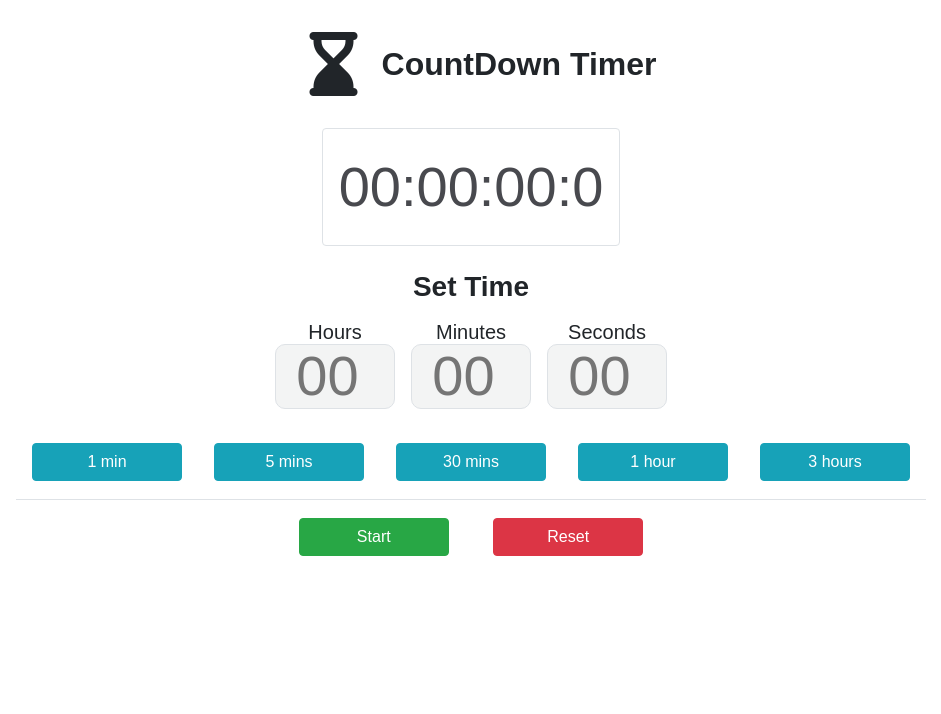
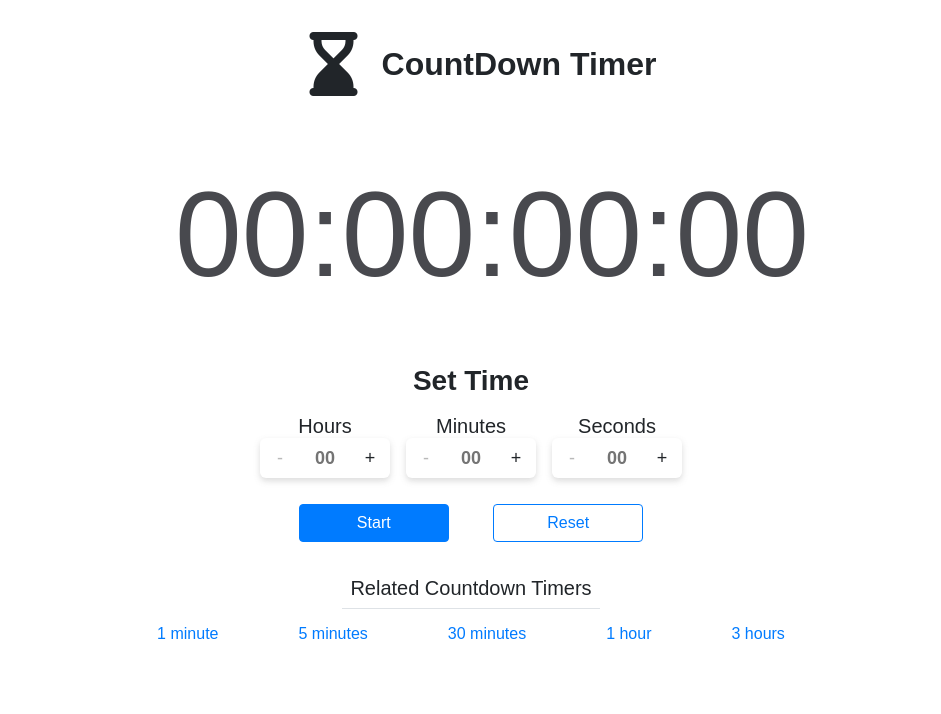
Before and after one commit to Hassan-YB/Timers, a PHP site: page /timer.html in a window 1280 px wide. Shown: the part 56-770 px from the top of the page, without its empty margins (169-1110 px from the left). Run offline with PHP 8.4, Linux system fonts and the light colour scheme; some libraries are stand-ins or nearby versions.

Commit message:
Countdown timer updated

```diff
--- a/css/style.css
+++ b/css/style.css
@@ -45,6 +45,7 @@ h1,h2,h3,h4,h5{
     font-size: 180px;
     color: #48494e;
 }
+
 .btn{
     width: 150px !important;
     margin: 10px 20px;
@@ -116,6 +117,7 @@ h1,h2,h3,h4,h5{
 }
 
 
+
 /* Small devices (landscape phones, 576px and up) */
 @media (min-width: 576px) {
     .flex-sm-column{
--- /dev/null
+++ b/js/sound.js
@@ -0,0 +1,14 @@
+function playStartSound(){
+    var audio = new Audio('../sound/a6_sine_250ms.ogg');
+    audio.play();
+}
+
+function playStopSound(){
+    var audio = new Audio('../sound/a6_sine_100ms_end.ogg');
+    audio.play();
+}
+
+function playIntervalSound(){
+    var audio = new Audio('../sound/a6_sine_750ms.ogg');
+    audio.play();
+}
--- a/splittimer.html
+++ b/splittimer.html
@@ -134,7 +134,7 @@
     <!-- Option 1: jQuery and Bootstrap Bundle (includes Popper) -->
     <script src="https://cdn.jsdelivr.net/npm/jquery@3.5.1/dist/jquery.slim.min.js" integrity="sha384-DfXdz2htPH0lsSSs5nCTpuj/zy4C+OGpamoFVy38MVBnE+IbbVYUew+OrCXaRkfj" crossorigin="anonymous"></script>
     <script src="https://cdn.jsdelivr.net/npm/bootstrap@4.6.1/dist/js/bootstrap.bundle.min.js" integrity="sha384-fQybjgWLrvvRgtW6bFlB7jaZrFsaBXjsOMm/tB9LTS58ONXgqbR9W8oWht/amnpF" crossorigin="anonymous"></script>
-    <script src="js/easytimer.min.js"></script>
+    <script src="js/easytimer_doubledigits.min.js"></script>
     <script>
         var timer = new easytimer.Timer();
         var countdown_val = true;
--- a/stopwatch.html
+++ b/stopwatch.html
@@ -49,7 +49,7 @@
 
       <div id="secondTenthsExample" class="d-flex justify-content-center flex-column align-items-center m-3">
         <h2 class="p-3 d-flex align-items-center justify-content-between"><i class="fas fa-stopwatch fa-2x mx-4"></i><b>Stopwatch</b></h2>
-        <div class="values my-3 p-3 border rounded" style="font-size:56px;">00:00:00:<span style="font-size:40px">0</span></div>
+        <div class="values my-3 p-3 border rounded text-left" style="font-size:56px;">00:00:00:<span style="font-size:40px">0</span></div>
 
         <div id="chronoExample">
             <button class="btn btn-success startButton" id="timer-btn">Start</button>
@@ -62,7 +62,7 @@
     <!-- Option 1: jQuery and Bootstrap Bundle (includes Popper) -->
     <script src="https://cdn.jsdelivr.net/npm/jquery@3.5.1/dist/jquery.slim.min.js" integrity="sha384-DfXdz2htPH0lsSSs5nCTpuj/zy4C+OGpamoFVy38MVBnE+IbbVYUew+OrCXaRkfj" crossorigin="anonymous"></script>
     <script src="https://cdn.jsdelivr.net/npm/bootstrap@4.6.1/dist/js/bootstrap.bundle.min.js" integrity="sha384-fQybjgWLrvvRgtW6bFlB7jaZrFsaBXjsOMm/tB9LTS58ONXgqbR9W8oWht/amnpF" crossorigin="anonymous"></script>
-    <script src="js/easytimer.min.js"></script>
+    <script src="js/easytimer_doubledigits.min.js"></script>
     <script>
         var timer = new easytimer.Timer();
         var timer_btn = 0;
@@ -71,7 +71,7 @@
             if (timer_btn == 0){
                 timer.start({precision: 'secondTenths'});
                 timer.addEventListener('secondTenthsUpdated', function (e) {
-                    $('#secondTenthsExample .values').html(timer.getTimeValues().toString(['hours', 'minutes', 'seconds']) + ':<span style="font-size:40px">' + timer.getTimeValues().secondTenths) + '</span>';
+                    $('#secondTenthsExample .values').html(timer.getTimeValues().toString(['hours', 'minutes', 'seconds', 'secondTenths']));
                 });
                 timer_btn = 1; //timer has started
                 $('#timer-btn').removeClass("btn-success").addClass("btn-dark");
--- a/timer.html
+++ b/timer.html
@@ -14,6 +14,20 @@
     <title>CountDown Timer</title>
   </head>
   <body>
+    <style>
+        .values{
+            font-size: 120px;
+            color: #48494e;
+        }
+        .timings > p{
+            margin: 5px 40px;
+            cursor: pointer;
+        }
+        .timings > :hover{
+            transform: scale(1.1);
+            transition: 1.5s;
+        }
+    </style>
     <nav class="navbar navbar-expand-lg navbar-light bg-light">
         <a class="navbar-brand " href="#"><i class="fa-regular fa-hourglass"></i> <b> Timers</b></a>
         <button class="navbar-toggler" type="button" data-toggle="collapse" data-target="#navbarSupportedContent" aria-controls="navbarSupportedContent" aria-expanded="false" aria-label="Toggle navigation">
@@ -47,35 +61,37 @@
         </div>
     </nav>
 
-    <div id="secondTenthsExample" class="d-flex justify-content-center flex-column align-items-center m-3">
+    <div id="secondTenthsExample" class="d-flex justify-content-center flex-column align-items-center m-3 pb-5">
         <h2 class="p-3 d-flex align-items-center justify-content-between"><i class="fas fa-hourglass-end fa-2x mx-4"></i><b> CountDown Timer</b></h2>
-        <div class="values my-3 p-3 border rounded" style="font-size:56px;">00:00:00:0</div>
+        <div class="values my-3 p-3 text-left w-50">00:00:00:00</div>
         <h3 class="p-2"><b>Set Time</b></h3>
         <div class="d-flex flex-row justify-content-center my-2 mb-3">
             <div class="d-flex flex-column align-items-center mx-2">
                 <h5>Hours</h5>
-                <input class="input-group" type="number" id="hours" min="0" step="1" placeholder="00" onchange="setHours(this);"/>
+                <input class="numberstyle" type="number" id="hours" min="0" step="1" value="00" onchange="setHours(this);"/>
             </div>
             <div class="d-flex flex-column align-items-center mx-2">
                 <h5>Minutes</h5>
-                <input class="input-group" type="number" id="minutes" min="0" max="60" step="1" placeholder="00" onchange="setMinutes(this);"/>
+                <input class="numberstyle" type="number" id="minutes" min="0" max="60" step="1" value="00" onchange="setMinutes(this);"/>
             </div>
             <div class="d-flex flex-column align-items-center mx-2">
                 <h5>Seconds</h5>
-                <input class="input-group" type="number" id="seconds" min="0" max="60" step="1" placeholder="00" onchange="setSeconds(this);"/>
+                <input class="numberstyle" type="number" id="seconds" min="0" max="60" step="1" value="00" onchange="setSeconds(this);"/>
             </div>
-        </div>
-        <div class="d-flex flex-row justify-content-center my-2 m-2 pb-2 border-bottom">
-            <button class="btn btn-info mx-3" onclick="preSetMinutes(1)">1 min</button>
-            <button class="btn btn-info mx-3" onclick="preSetMinutes(5)">5 mins</button>
-            <button class="btn btn-info mx-3" onclick="preSetMinutes(30)">30 mins</button>
-            <button class="btn btn-info mx-3" onclick="preSetHours(1)">1 hour</button>
-            <button class="btn btn-info mx-3" onclick="preSetHours(3)">3 hours</button>
         </div>
 
         <div id="chronoExample">
-            <button class="btn btn-success startButton" id="timer-btn">Start</button>
-            <button class="btn btn-danger resetButton">Reset</button>
+            <button class="btn btn-primary startButton" id="timer-btn">Start</button>
+            <button class="btn btn-outline-primary resetButton">Reset</button>
+        </div>
+
+        <h5 class="border-bottom p-2 mt-3">Related Countdown Timers</h5>
+        <div class="d-flex flex-row justify-content-between my-2 m-2 pb-2 timings">
+            <p class="text-primary" onclick="preSetMinutes(1)">1 minute</p>
+            <p class="text-primary" onclick="preSetMinutes(5)">5 minutes</p>
+            <p class="text-primary" onclick="preSetMinutes(30)">30 minutes</p>
+            <p class="text-primary" onclick="preSetHours(1)">1 hour</p>
+            <p class="text-primary" onclick="preSetHours(3)">3 hours</p>
         </div>
     </div>
 
@@ -85,7 +101,9 @@
     <!-- Option 1: jQuery and Bootstrap Bundle (includes Popper) -->
     <script src="https://cdn.jsdelivr.net/npm/jquery@3.5.1/dist/jquery.slim.min.js" integrity="sha384-DfXdz2htPH0lsSSs5nCTpuj/zy4C+OGpamoFVy38MVBnE+IbbVYUew+OrCXaRkfj" crossorigin="anonymous"></script>
     <script src="https://cdn.jsdelivr.net/npm/bootstrap@4.6.1/dist/js/bootstrap.bundle.min.js" integrity="sha384-fQybjgWLrvvRgtW6bFlB7jaZrFsaBXjsOMm/tB9LTS58ONXgqbR9W8oWht/amnpF" crossorigin="anonymous"></script>
-    <script src="js/easytimer.min.js"></script>
+    <script src="js/easytimer_doubledigits.min.js"></script>
+    <script src="js/sound.js"></script>
+    <script src="js/inputbutton.js"></script>
     <script>
         var timer = new easytimer.Timer();
         var valuesDict = {
@@ -168,19 +186,12 @@
             return [display_hrs, display_mins, display_secs]
         }
 
-        $('#chronoExample .startButton').click(function () {
-
-            timer.start({countdown: true, startValues: valuesDict,precision: 'secondTenths'});
-            timer.addEventListener('secondTenthsUpdated', function (e) {
-                $('#secondTenthsExample .values').html(timer.getTimeValues().toString(['hours', 'minutes', 'seconds', 'secondTenths']));
-            });
-        });
-
 
         var timer_btn = 0;
         var paused = false;
 
         $('#chronoExample .startButton').click(function () {
+            if(Number($("#hours").val()) > 0 || Number($("#minutes").val()) > 0 || Number($("#seconds").val()) > 0){
                 if (timer_btn == 0){
                     timer.start({countdown: true, startValues: valuesDict,precision: 'secondTenths'});
                     timer.addEventListener('secondTenthsUpdated', function (e) {
@@ -188,20 +199,17 @@
                     });
 
                     timer_btn = 1; //timer has started
-                $('#timer-btn').removeClass("btn-success").addClass("btn-dark");
                     $("#timer-btn").html("Stop");
                 }
                 else{
                     if (timer.getTimeValues().minutes > 0 || timer.getTimeValues().seconds > 0 ){
                         if (paused == false){
                             timer.pause();
-                        $('#timer-btn').removeClass("btn-dark").addClass("btn-warning");
                             $("#timer-btn").html("Continue");
                             paused = true;
                         }
                         else{
                             timer.start();
-                        $('#timer-btn').removeClass("btn-warning").addClass("btn-dark");
                             $("#timer-btn").html("Stop");
                             paused = false;
                         }
@@ -209,6 +217,11 @@
 
                     }
                 }
+            }
+            else{
+                alert("Set Time First");
+            }
+
         });
 
         $('#chronoExample .pauseButton').click(function () {
@@ -221,12 +234,10 @@
 
         function resetTimer(){
             var total_time = displayTimerValues($("#hours").val(), $("#minutes").val(), $("#seconds").val());
-            $("#secondTenthsExample .values").html(total_time[0] + ":" + total_time[1] + ":" + total_time[2] + ":0");
+            $("#secondTenthsExample .values").html(total_time[0] + ":" + total_time[1] + ":" + total_time[2] + ":00");
             timer.stop();
-            timer = new easytimer.Timer();
             timer_btn = 0;
             paused = false;
-            $('#timer-btn').removeClass().addClass("btn btn-success startButton");
             $("#timer-btn").html("Start");
         }
         $('#chronoExample .resetButton').click(function () {
@@ -238,12 +249,16 @@
         });
 
         timer.addEventListener('started', function (e) {
+            playStartSound();
             $('#chronoExample .values').html(timer.getTimeValues().toString());
         });
 
-        timer.addEventListener('reset', function (e) {
-            $('#chronoExample .values').html(timer.getTimeValues().toString());
+        timer.addEventListener('stopped', function (e) {
+            playStopSound();
+            $('#timer-btn').html("Start");
         });
     </script>
+
+
   </body>
 </html>
```
Also changed, not shown: chesstimer.html (+6 -5 lines), js/easytimer.min.js, js/easytimer_doubledigits.min.js (added), 3 other files. Lines whose indentation alone changed are shown as unchanged.
